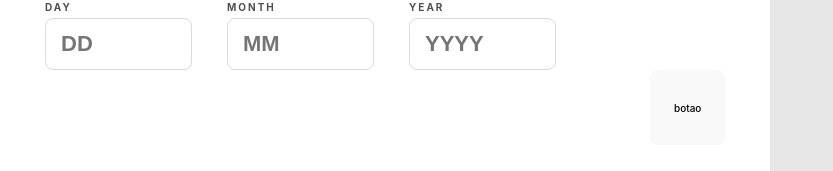
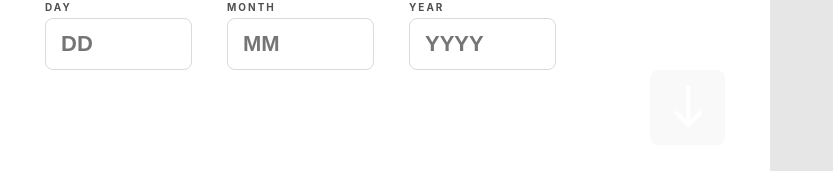
Before and after one commit to pl1an/age-calculator, a React (Vite) app: page / in a window 1280 px wide. Shown: the part 204-375 px from the top of the page, without its empty margins (0-833 px from the left). Built offline with nearby package versions, Linux system fonts and the light colour scheme.

Commit message:
icone no botao

```diff
--- a/index.html
+++ b/index.html
@@ -4,7 +4,7 @@
     <meta charset="UTF-8" />
     <link rel="icon" type="image/svg+xml" href="/vite.svg" />
     <meta name="viewport" content="width=device-width, initial-scale=1.0" />
-    <title>Age Calculator</title>
+    <link href="https://fonts.googleapis.com/icon?family=Material+Icons" rel="stylesheet"> <!--google icons para importar o icone do botao-->
   </head>
   <body>
     <div id="root"></div>
--- a/src/components/Top.css
+++ b/src/components/Top.css
@@ -21,3 +21,7 @@ button {
     background-color: hsl(259, 100%, 65%);
     cursor: pointer;
 }
+.material-icons{
+    font-size: 50px;
+    color: white;
+}
--- a/src/components/Top.jsx
+++ b/src/components/Top.jsx
@@ -10,7 +10,11 @@ function Top() {
             <Input name="MONTH" placeholder="MM"/>
             <Input name="YEAR" placeholder="YYYY"/>
         </div>
-        <div className='btn'><button>botao</button></div>
+        <div className='btn'>
+          <button>
+          <span className="material-icons">south</span>
+          </button>
+        </div>
     </div>
   )
 }
```
